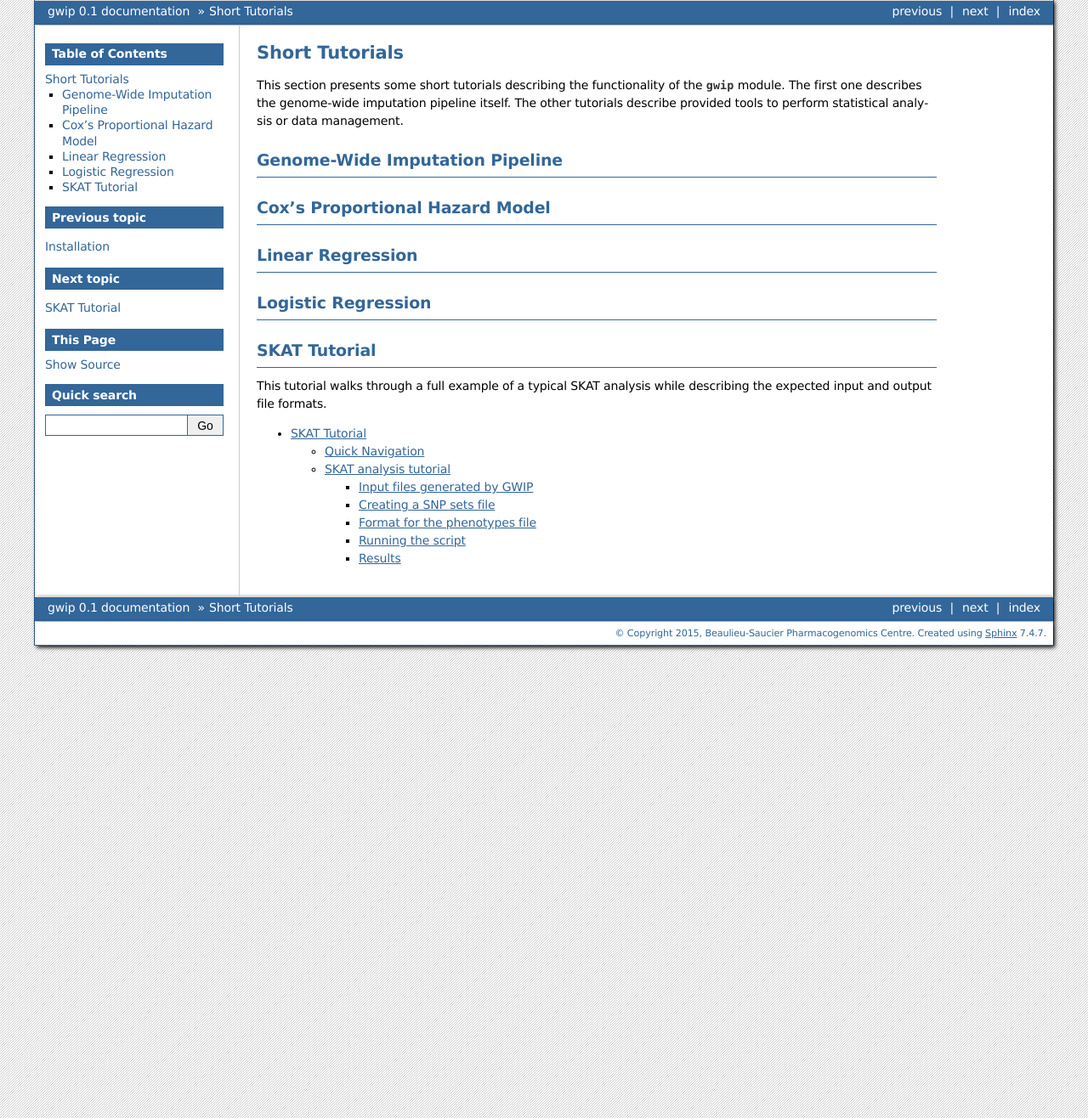
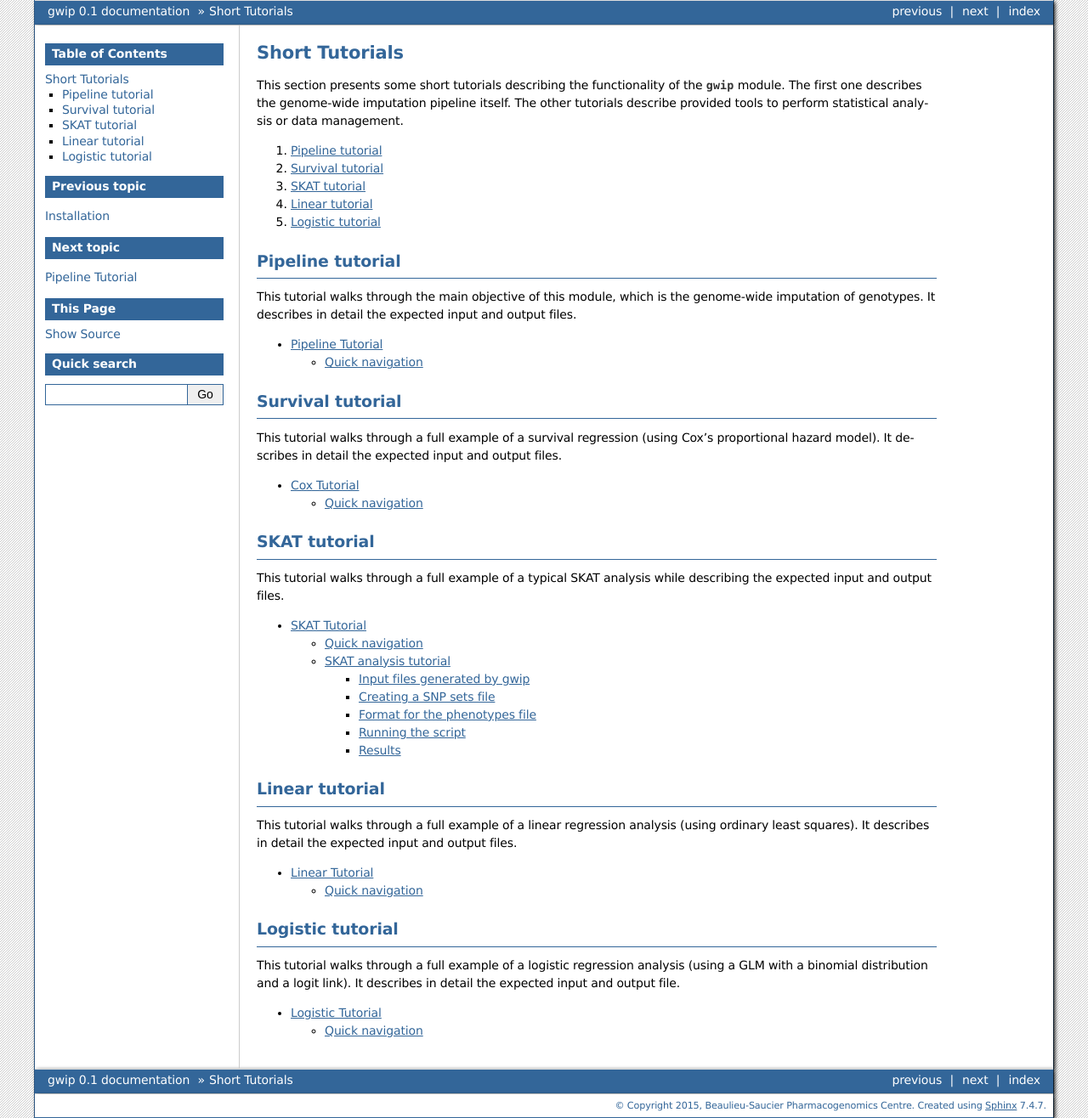
Before and after one commit to pgxcentre/genipe, a Sphinx documentation site: the page built from docs/tutorial.rst, in a window 1280 px wide. Shown: the whole page at 85% size. Built offline with Sphinx 7.4.7, drawn with Linux system fonts in a browser that asks for light colours.

Commit message:
Even more documentation reorganization

```diff
--- a/docs/tutorial.rst
+++ b/docs/tutorial.rst
@@ -6,25 +6,77 @@ This section presents some short tutorials describing the functionality of the
 pipeline itself. The other tutorials describe provided tools to perform
 statistical analysis or data management.
 
-Genome-Wide Imputation Pipeline
---------------------------------
+1. :ref:`gwip-tut`
+2. :ref:`cox-tut`
+3. :ref:`skat-tut`
+4. :ref:`linear-tut`
+5. :ref:`logistic-tut`
 
-Cox's Proportional Hazard Model
---------------------------------
+.. _gwip-tut:
 
-Linear Regression
+Pipeline tutorial
 ------------------
 
-Logistic Regression
---------------------
-
-SKAT Tutorial
---------------
-
-This tutorial walks through a full example of a typical SKAT analysis while
-describing the expected input and output file formats.
+This tutorial walks through the main objective of this module, which is the
+genome-wide imputation of genotypes. It describes in detail the expected input
+and output files.
 
 .. toctree::
    :maxdepth: 3
 
-   tutorial_SKAT
+   tutorials/tutorial_gwip
+
+.. _cox-tut:
+
+Survival tutorial
+------------------
+
+This tutorial walks through a full example of a survival regression (using
+Cox's proportional hazard model). It describes in detail the expected input and
+output files.
+
+.. toctree::
+   :maxdepth: 3
+
+   tutorials/tutorial_cox
+
+.. _skat-tut:
+
+SKAT tutorial
+--------------
+
+This tutorial walks through a full example of a typical SKAT analysis while
+describing the expected input and output files.
+
+.. toctree::
+   :maxdepth: 3
+
+   tutorials/tutorial_SKAT
+
+.. _linear-tut:
+
+Linear tutorial
+----------------
+
+This tutorial walks through a full example of a linear regression analysis
+(using ordinary least squares). It describes in detail the expected input and
+output files.
+
+.. toctree::
+   :maxdepth: 3
+
+   tutorials/tutorial_linear
+
+.. _logistic-tut:
+
+Logistic tutorial
+------------------
+
+This tutorial walks through a full example of a logistic regression analysis
+(using a GLM with a binomial distribution and a logit link). It describes in
+detail the expected input and output file.
+
+.. toctree::
+   :maxdepth: 3
+
+   tutorials/tutorial_logistic
--- a/docs/tutorial_SKAT.rst
+++ b/docs/tutorials/tutorial_SKAT.rst
@@ -1,7 +1,7 @@
 SKAT Tutorial
 ==============
 
-Quick Navigation
+Quick navigation
 -----------------
 
 1. :ref:`skat-tut-1`
@@ -25,7 +25,7 @@ step.
 
 .. _skat-tut-1:
 
-Input files generated by GWIP
+Input files generated by gwip
 ^^^^^^^^^^^^^^^^^^^^^^^^^^^^^^
 
 Impute2
@@ -121,7 +121,7 @@ assume that the A1 is the major allele, which is not true in practice):
     the major allele, which is often not true in practice.
 
 Good sites file
-"""""""""""""""
+""""""""""""""""
 
 The `.good_sites` file is also generated by :py:mod:`gwip`. It contains a
 single column representing the name of the variants that passed the quality
--- /dev/null
+++ b/docs/tutorials/tutorial_cox.rst
@@ -0,0 +1,5 @@
+Cox Tutorial
+=============
+
+Quick navigation
+-----------------
--- /dev/null
+++ b/docs/tutorials/tutorial_gwip.rst
@@ -0,0 +1,5 @@
+Pipeline Tutorial
+==================
+
+Quick navigation
+-----------------
--- /dev/null
+++ b/docs/tutorials/tutorial_linear.rst
@@ -0,0 +1,5 @@
+Linear Tutorial
+================
+
+Quick navigation
+-----------------
--- /dev/null
+++ b/docs/tutorials/tutorial_logistic.rst
@@ -0,0 +1,5 @@
+Logistic Tutorial
+==================
+
+Quick navigation
+-----------------
```
